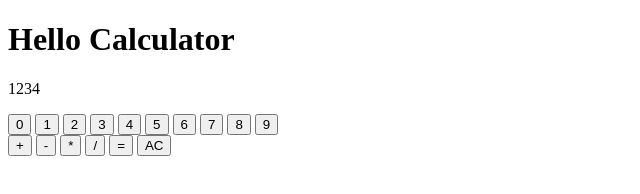
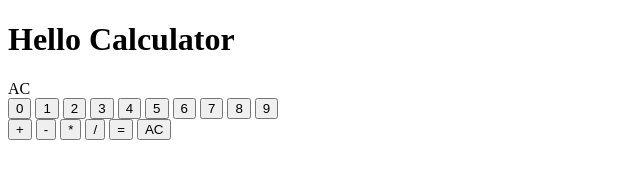
Before and after one commit to ctrlKshav/odin-projects_calculator, a plain HTML site: page index.html in a window 1280 px wide. Both pictures are taken after a click on the button "AC". Shown: the whole page, without its empty margins (0-640 px from the left). Drawn offline with Linux system fonts and the light colour scheme.

Commit message:
Created display logic
q

```diff
--- a/index.html
+++ b/index.html
@@ -14,7 +14,7 @@
         <div class="calculator">
 
             <div class="display">
-                <p>1234</p>
+                 &nbsp;
             </div>
 
             <div class="workspace">
--- a/script.js
+++ b/script.js
@@ -24,3 +24,15 @@ function operation(op1,op2,opr){
     else
         return 'invalid'
 }
+
+
+display=document.querySelector('.display')
+buttons=document.querySelectorAll('.btn')
+let value;
+buttons.forEach(button => {
+    button.addEventListener('click',(e)=>{
+        value=e.target.textContent
+        display.textContent=value
+    })
+
+});
```
